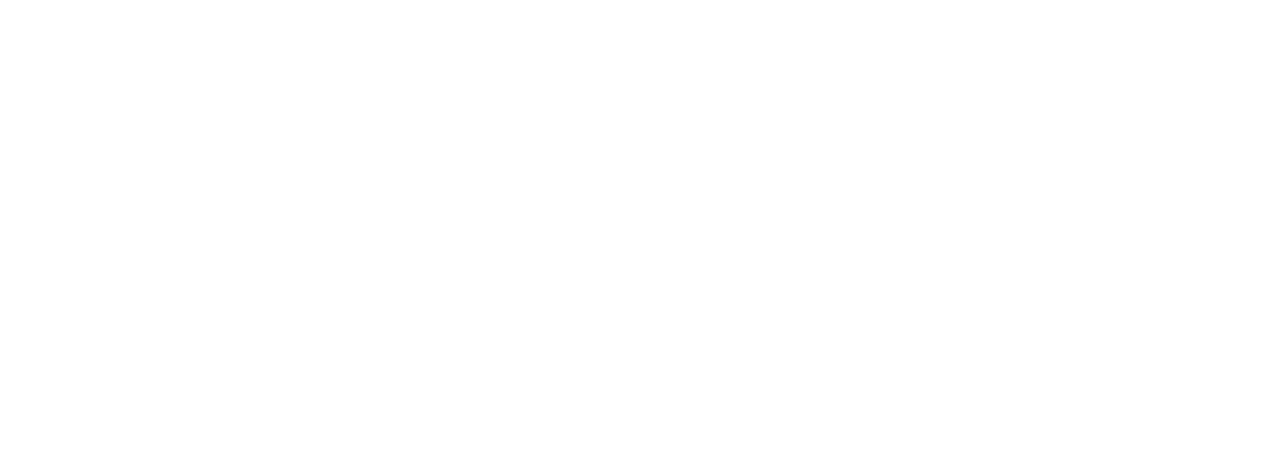
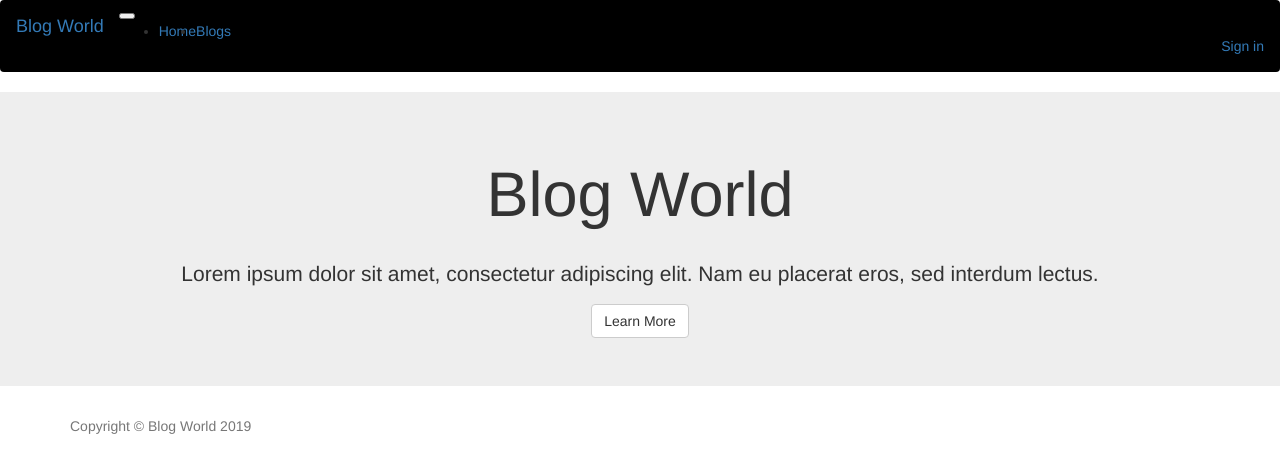
Before and after one commit to oodennis20/Blogs, a Flask app: page / in a window 1280 px wide. Before the commit the part shown is empty. Shown: the top 473 px of the page. Run offline with Flask 2, Linux system fonts and the light colour scheme; some libraries are stand-ins or nearby versions.

Commit message:
home page working as expected

```diff
--- a/app/__init__.py
+++ b/app/__init__.py
@@ -5,6 +5,7 @@ from flask_sqlalchemy import SQLAlchemy
 from flask_login import LoginManager
 from flask_uploads import UploadSet,configure_uploads,IMAGES
 from flask_mail import Mail
+from flask_babelex import Babel
 
 login_manager = LoginManager()
 login_manager.session_protection = 'strong'
@@ -15,6 +16,7 @@ bootstrap = Bootstrap()
 db = SQLAlchemy()
 photos = UploadSet('photos',IMAGES)
 mail = Mail()
+
 
 def create_app(config_name):
 
@@ -35,7 +37,7 @@ def create_app(config_name):
     db.init_app(app)
     login_manager.init_app(app)
     mail.init_app(app)
-
+    babel = Babel(app)
 
     # Registering the blueprint
     from .main import main as main_blueprint
--- a/app/templates/auth/login.html
+++ b/app/templates/auth/login.html
@@ -1,4 +1,4 @@
-% extends 'base.html'%}
+{% extends 'base.html'%}
 {% import 'bootstrap/wtf.html' as wtf%}
 
 {% block content %}
@@ -15,7 +15,7 @@
             {% endfor %}
             <!-- Login form -->
             {{wtf.quick_form(login_form)}}
-            <p> Don't have an account? <a href="{{url_for('auth.register')}}">Sign up here</a></p>
+            <p>Not SUBSRIBED?<a href="{{url_for('auth.register')}}">Sign up here</a></p>
         </div>
         <div clas="col-md-2"> </div>
     </div>
--- a/app/templates/index.html
+++ b/app/templates/index.html
@@ -0,0 +1,27 @@
+{% extends 'base.html'%}
+{% block styles%} {{ super() }}
+<link rel="stylesheet" href="{{url_for('static',filename='css/index.css')}}"> {% endblock %}
+{% block content %}
+
+<body>
+    <div class="jumbotron">
+        <div class="container text-center" id="landing">
+            <h1><stron>Blog World</stron></h1><br>
+            <p>Lorem ipsum dolor sit amet, consectetur adipiscing elit. Nam eu placerat eros, sed interdum lectus.</p>
+            <button type="button" class="btn btn-default">Learn More</button>
+        </div>
+    </div>
+
+
+    <!-- Footer -->
+    <footer>
+        <div class="container">
+            <div class="row">
+                <div class="col-lg-8 col-md-10 mx-auto">
+                    <p class="copyright text-muted">Copyright &copy; Blog World 2019</p>
+                </div>
+            </div>
+        </div>
+    </footer>
+    {% endblock%}
+</body>
--- a/app/templates/navbar.html
+++ b/app/templates/navbar.html
@@ -0,0 +1,45 @@
+<!-- Navigation -->
+<nav class="navbar navbar-expand-lg" style="background-color: black;">
+    <a class="navbar-brand" href="/">Blog World</a>
+    <button class="navbar-toggler" type="button" data-toggle="collapse" data-target="#navbarSupportedContent"
+        aria-controls="navbarSupportedContent" aria-expanded="false" aria-label="Toggle navigation">
+        <span class="navbar-toggler-icon"></span>
+    </button>
+
+    <div class="collapse navbar-collapse" id="navbarSupportedContent">
+        <ul class="navbar-nav mr-auto">
+            <li class="nav-item active">
+                <a class="nav-link" href="/">Home <span class="sr-only">(current)</span></a>
+            </li>
+            <li>
+                <a class="nav-link" href="/blogposts">Blogs</a>
+            </li>
+
+        </ul>
+
+        <ul class="nav navbar-nav navbar-right">
+            {% if current_user.is_authenticated %}
+            {% if current_user.is_admin %}
+            <li>
+                <a class="nav-link" href="{{ url_for('main.admin_dashboard') }}">Dashboard</a>
+            </li>
+
+            {% else %}
+            <li>
+                <a class="nav-link" href="{{ url_for('main.admin_dashboard') }}">Dashboard</a>
+            </li>
+            {% endif %}
+            <li>
+                <a class="nav-link" href="{{url_for('main.profile',uname=current_user.author)}}">Profile</a>
+            </li>
+            <li>
+                <a class="nav-link" href="{{url_for('auth.logout')}}">Sign out</a>
+            </li>
+            {% else %}
+            <li>
+                <a class="nav-link" href="{{url_for('auth.login')}}">Sign in</a>
+            </li>
+            {%endif%}
+        </ul>
+    </div>
+</nav>
```
Also changed, not shown: 1 other file.
